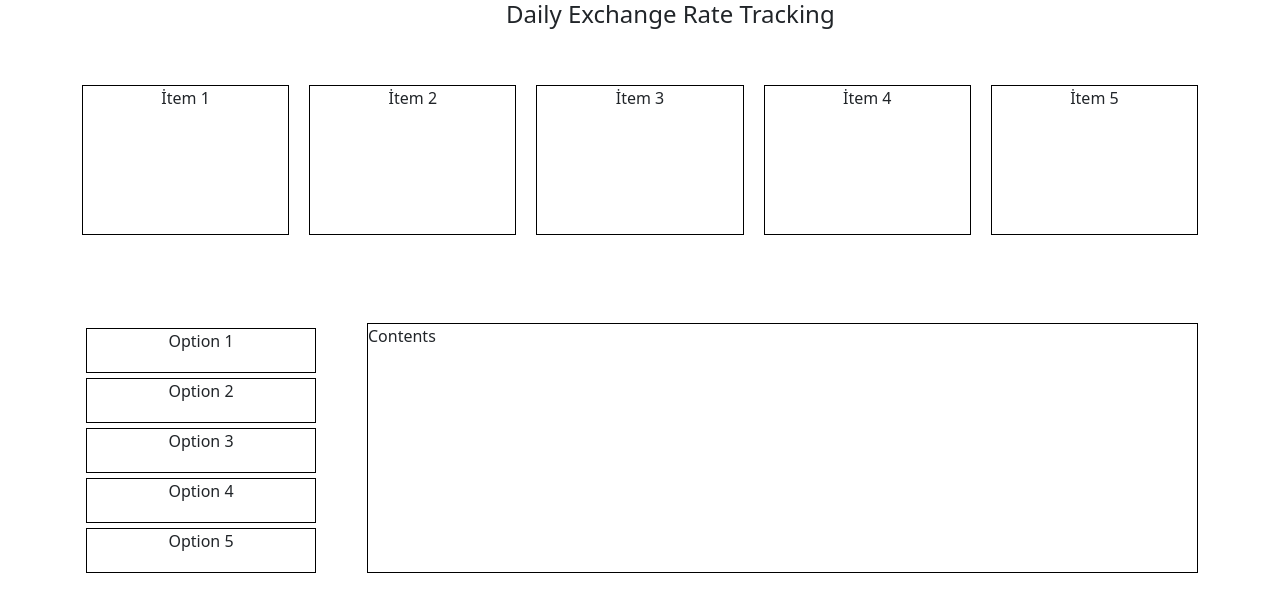
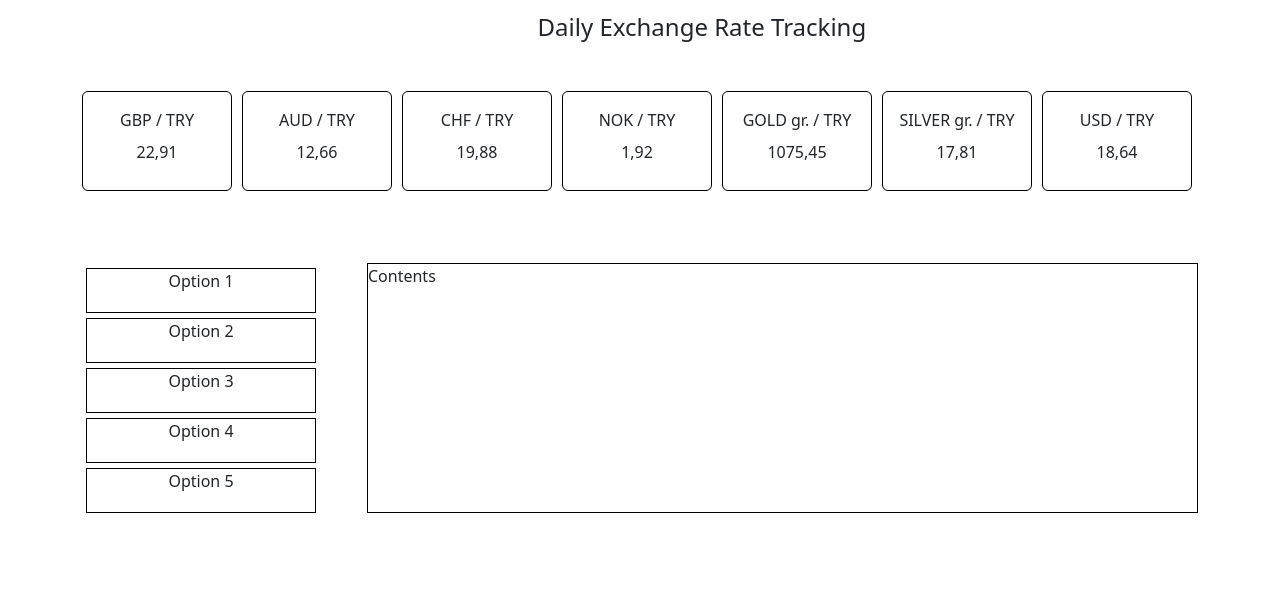
Before and after one commit to AysuDemirci/Daily_Exchange_Rate_Tracking, a React (Create React App) app: page / in a window 1280 px wide. Shown: the top 612 px of the page. Built offline with nearby package versions, Linux system fonts and the light colour scheme.

Commit message:
added a carousel

```diff
--- a/package.json
+++ b/package.json
@@ -7,12 +7,13 @@
     "@testing-library/react": "^13.4.0",
     "@testing-library/user-event": "^13.5.0",
     "bootstrap": "^5.2.3",
+    "fontawesome": "^5.6.3",
     "react": "^18.2.0",
     "react-dom": "^18.2.0",
     "react-scripts": "5.0.1",
-
+    "react-slick": "^0.29.0",
     "reactstrap": "^9.1.5",
-
+    "slick-carousel": "^1.8.1",
     "web-vitals": "^2.1.4"
   },
   "scripts": {
--- a/public/index.html
+++ b/public/index.html
@@ -24,7 +24,7 @@
       work correctly both with client-side routing and a non-root public URL.
       Learn how to configure a non-root public URL by running `npm run build`.
     -->
-    <title>React App</title>
+    <title>Daily Exchange Rate Tracking</title>
   </head>
   <body>
     <noscript>You need to enable JavaScript to run this app.</noscript>
--- a/src/App.js
+++ b/src/App.js
@@ -8,6 +8,11 @@ import { Col, Container, Row } from "reactstrap";
 function App() {
   return (
     <div>
+      <div>
+        <h4 className="header">Daily Exchange Rate Tracking</h4>
+      </div>
+
+      <br />
       <CarouselExhange />
       <br />
       <br />
--- a/src/Components/CarouselExchange.js
+++ b/src/Components/CarouselExchange.js
@@ -1,21 +1,153 @@
 import React from "react";
-import { Container, Row } from "reactstrap";
+import Slider from "react-slick";
+import {
+  Card,
+  CardBody,
+  CardText,
+  CardTitle,
+  Col,
+  Container,
+  Row,
+} from "reactstrap";
+import "slick-carousel/slick/slick.css";
+import "slick-carousel/slick/slick-theme.css";
 
 function CarouselExhange() {
+  var settings = {
+    infinite: true,
+    slidesToShow: 7,
+    slidesToScroll: 1,
+    autoplay: true,
+    autoplaySpeed: 2000,
+    pauseOnHover: true,
+  };
+
   return (
     <div>
       <Container>
-        <h4 style={{marginLeft:"38%"}}>Daily Exchange Rate Tracking</h4>
-        <br/>
-        <br/>
-        <Row>
-          <ul className="exchange-style">
-            <li className="exchange-list">İtem 1</li>
-            <li className="exchange-list">İtem 2</li>
-            <li className="exchange-list">İtem 3</li>
-            <li className="exchange-list">İtem 4</li>
-            <li className="exchange-list">İtem 5</li>
-          </ul>
+        <Row className="exchange-card-styles">
+          <Slider {...settings}>
+            <Col>
+              <Card
+                style={{
+                  width: "150px",
+                  height: "100px",
+                  textAlign: "center",
+                  border: "1px solid black",
+                }}
+              >
+                <CardBody>
+                  <CardTitle>USD / TRY</CardTitle>
+                  <CardText>18,64</CardText>
+                </CardBody>
+              </Card>
+            </Col>
+            <Col>
+              <Card
+                style={{
+                  width: "150px",
+                  height: "100px",
+                  textAlign: "center",
+                  border: "1px solid black",
+                }}
+              >
+                <CardBody>
+                  <CardTitle>EUR / TRY</CardTitle>
+                  <CardText>19,63</CardText>
+                </CardBody>
+              </Card>
+            </Col>
+            <Col>
+              <Card
+                style={{
+                  width: "150px",
+                  height: "100px",
+                  textAlign: "center",
+                  border: "1px solid black",
+                }}
+              >
+                <CardBody>
+                  <CardTitle>GBP / TRY</CardTitle>
+                  <CardText>22,91</CardText>
+                </CardBody>
+              </Card>
+            </Col>
+            <Col>
+              <Card
+                style={{
+                  width: "150px",
+                  height: "100px",
+                  textAlign: "center",
+                  border: "1px solid black",
+                }}
+              >
+                <CardBody>
+                  <CardTitle>AUD / TRY</CardTitle>
+                  <CardText>12,66</CardText>
+                </CardBody>
+              </Card>
+            </Col>
+            <Col>
+              <Card
+                style={{
+                  width: "150px",
+                  height: "100px",
+                  textAlign: "center",
+                  border: "1px solid black",
+                }}
+              >
+                <CardBody>
+                  <CardTitle>CHF / TRY</CardTitle>
+                  <CardText>19,88</CardText>
+                </CardBody>
+              </Card>
+            </Col>
+            <Col>
+              <Card
+                style={{
+                  width: "150px",
+                  height: "100px",
+                  textAlign: "center",
+                  border: "1px solid black",
+                }}
+              >
+                <CardBody>
+                  <CardTitle>NOK / TRY</CardTitle>
+                  <CardText>1,92</CardText>
+                </CardBody>
+              </Card>
+            </Col>
+            <Col>
+              <Card
+                style={{
+                  width: "150px",
+                  height: "100px",
+                  textAlign: "center",
+                  border: "1px solid black",
+                }}
+              >
+                <CardBody>
+                  <CardTitle>GOLD gr. / TRY</CardTitle>
+                  <CardText>1075,45</CardText>
+                </CardBody>
+              </Card>
+            </Col>
+            <Col>
+              <Card
+                style={{
+                  width: "150px",
+                  height: "100px",
+                  textAlign: "center",
+                  border: "1px solid black",
+                }}
+              >
+                <CardBody>
+                  <CardTitle>SILVER gr. / TRY</CardTitle>
+                  <CardText>17,81</CardText>
+                </CardBody>
+              </Card>
+            </Col>
+          </Slider>
         </Row>
       </Container>
     </div>
--- a/src/Style.css
+++ b/src/Style.css
@@ -1,16 +1,5 @@
-.exchange-list{
-  width: 250px;
-  height: 150px;
-  border: 1px solid black;
-  text-align: center;
-
-}
-
-.exchange-style{
-    list-style: none;
-   display: flex;
-   align-items: center;
-   gap: 20px;
+.exchange-card-styles{
+    display: inline;
 }
 
 .navbar-style{
@@ -27,3 +16,8 @@
     text-align: center;
     margin: 5px;
 }
+.header{
+    margin-left: 42%;
+    margin-top: 1%;
+    margin-bottom: 2%;
+}
--- a/src/index.js
+++ b/src/index.js
@@ -4,6 +4,7 @@ import App from './App';
 import reportWebVitals from './reportWebVitals';
 import 'bootstrap/dist/css/bootstrap.css';
 import "./Style.css"
+
 
 
 const root = ReactDOM.createRoot(document.getElementById('root'));
```
Also changed, not shown: 1 other file (tests, documents, lock files or other folders).
